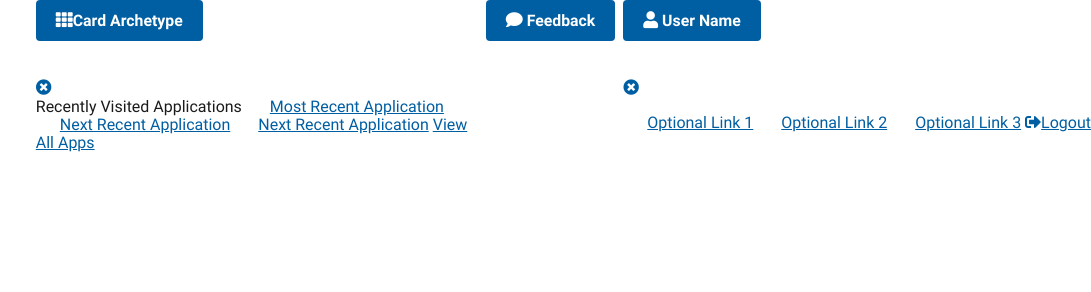
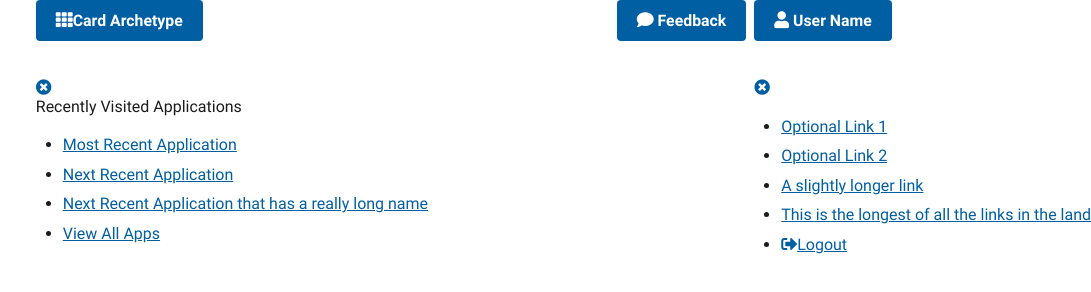
Before and after one commit to minjungb/uswds-cbp-theme, a website: page universalHeader.html in a window 1280 px wide. Shown: the full height of the page, 189-1280 px from the left. Drawn offline with Linux system fonts and the light colour scheme.

Commit message:
merge icon changes

```diff
--- a/styles/sass/cbp-theme-settings/_cbp-header.scss
+++ b/styles/sass/cbp-theme-settings/_cbp-header.scss
@@ -1,11 +1,24 @@
+$dhs-blue: #003366;
+
 .cbp-header {
-  background: #003366;
+  background: $dhs-blue;
   height: 80px;
 
   //default color and font weight for the universal header
   &-text {
     color: white;
     font-weight: 700;
+  }
+
+  ul {
+    padding: 0;
+    margin-top: $cbp-size-1;
+  }
+
+  li {
+    list-style-type: none;
+    height: auto;
+    min-height: 32px;
   }
 
   .cbp-container {
@@ -23,11 +36,13 @@
   .cbp-text-button {
     display: inline-block;
     text-decoration: none;
+    color: #ffffff;
+    padding: $cbp-size-2;
   }
 
   //changes to USWDS' usa-button class
   .usa-button {
-    background-color: #003366;
+    background-color: $dhs-blue;
 
     &:hover {
       background: rgb(255, 255, 255, 0.2);
@@ -37,15 +52,27 @@
   //"-- Recently Visited Applications" section in Application Directory Menu Dropdown
   &-subitem {
     align-items: center;
-    display: flex;
+    display: block;
     font-weight: 500;
     height: $cbp-size-4;
-    text-decoration: none;
-    color: white;
+    justify-content: left;
+    color: #ffffff;
 
     &:hover {
       background: rgb(255, 255, 255, 0.2);
-      color: white;
+      color: #ffffff;
+    }
+
+    > a {
+     color: inherit;
+     display: inherit;
+     text-decoration: none;
+     width: inherit;
+
+     > span {
+      display: inherit;
+      padding: $cbp-size-1 $cbp-size-2;
+     }
     }
   }
 
@@ -54,7 +81,7 @@
     display: inline-block;
     color: $cbp-accent-primary-light;
     font-style: italic;
-    margin: auto $cbp-size-2 $cbp-size-1 $cbp-size-2;
+    margin: $cbp-size-2 $cbp-size-2 0 $cbp-size-2;
   }
 }
 
@@ -72,31 +99,43 @@
 //dropdown styling for app directory and user profile.
 //desktop resolution
 .dropdown-content {
+  background: $dhs-blue;
+  border-radius: 0 0 5px 5px;
+  display: none;
+  margin-top: $cbp-size-1;
+  min-width: 12em;
+  max-width: 15em;
   position: absolute;
-  display: none;
   z-index: 1;
-  background: #003366;
-  border-radius: 0 0 5px 5px;
-  padding-top: $cbp-size-2;
-  margin-top: $cbp-size-1;
 
   &.show {
     display: block;
   }
 
-  &.user-profile {
-    min-width: 150px;
-  }
+
 }
 
 //This is the header name for the mobile dropdowns,
 //default is hidden at desktop/tablet resolution.
 .dropdown-header-mobile {
   display: none;
+
+  .usa-button{
+    &:hover {
+      background: transparent;
+    }
+  }
+
 }
 
 //tablet
-@media (max-width: 768px) {
+@media (max-width: 55em) {
+  ul {
+    margin-left: $cbp-size-3;
+  }
+  .cbp-header-subitem {
+    justify-content: left;
+  }
   //Removes the text in the header so that only the icons show.
   button,
   a {
@@ -123,7 +162,7 @@
   }
 
   .cbp-header-subtext {
-    margin: $cbp-size-4 0 $cbp-size-1 0;
+    margin: $cbp-size-4 $cbp-size-4 $cbp-size-1 36px;
   }
 
   .cbp-text-button {
@@ -133,25 +172,29 @@
     color: white;
   }
 
-  > .dropdown-content {
+  .dropdown-content {
     margin: 0;
   }
 
-  .cbp-header-subitem:hover {
-    background: transparent;
+  .cbp-header-subitem{
+      &:hover {
+        background: transparent;
+      }
   }
+
 
   //full screen dropdown menu
   .dropdown-content {
+    background: $dhs-blue;
     display: none;
+    height: 100vh;
+    left: 0;
+    max-width: 100vw;
+    padding: $cbp-size-4;
     position: fixed;
-    height: 100vh;
+    top: 0;
     width: 100vw;
-    left: 0;
-    top: 0;
-    background: #003366;
     z-index: 1;
-    padding: $cbp-size-3;
 
     &.show {
       display: block;
--- a/universalHeader.html
+++ b/universalHeader.html
@@ -9,8 +9,7 @@
     <link rel="stylesheet" href="assets/fontawesome/css/all.min.css">
   </head>
   <body>
-    <div>
-      <div class="cbp-header">
+    <header class="cbp-header">
       <div class="cbp-container grid-row">
         <!-- Logo section -->
         <div class="grid-col-auto margin-right-5">
@@ -48,9 +47,7 @@
                 <h2
                   class="cbp-text-heading-lg text-white display-flex flex-align-center flex-2"
                 >
-                    <i
-                      class="fas fa-th font-ui-lg text-white margin-right-1"
-                    ></i
+                  <i class="fas fa-th font-ui-lg text-white margin-right-1"></i
                   >Card Archetype
                 </h2>
                 <button
@@ -63,18 +60,32 @@
               <span class="cbp-header-subtext"
                 >Recently Visited Applications</span
               >
-                <a class="cbp-header-subitem" href="#" target="_blank"
-                  ><span class="margin-left-3">Most Recent Application</span></a
-                >
-                <a class="cbp-header-subitem" href="#" target="_blank"
-                  ><span class="margin-left-3">Next Recent Application</span></a
-                >
-                <a class="cbp-header-subitem" href="#" target="_blank"
-                  ><span class="margin-left-3">Next Recent Application</span></a
-                >
-                <a class="cbp-text-button cbp-margin-2" href="#" target="_blank"
+              <ul>
+                <li class="cbp-header-subitem">
+                  <a href="#" target="_blank">
+                    <span> Most Recent Application </span>
+                  </a>
+                </li>
+
+                <li class="cbp-header-subitem">
+                  <a href="#" target="_blank">
+                    <span> Next Recent Application </span>
+                  </a>
+                </li>
+
+                <li class="cbp-header-subitem">
+                  <a href="#" target="_blank">
+                    <span>Next Recent Application that has a really long name </span>
+                  </a>
+                </li>
+
+                <li class="cbp-header-subitem">
+                  <a class="cbp-text-button" href="#" target="_blank"
                     >View All Apps</a
                   >
+                </li>
+              </ul>
+
             </div>
           </div>
 
@@ -87,10 +98,7 @@
           </div>
 
           <!-- User profile & dropdown -->
-            <div
-              class="grid-col tablet:grid-col-auto"
-              style="position: relative"
-            >
+          <div class="grid-col tablet:grid-col-auto" style="position: relative">
             <button
               onClick="showDropdown(this)"
               class="usa-button cbp-header-dropdown"
@@ -100,10 +108,7 @@
                 User Name
               </span>
             </button>
-              <div
-                id="cbpHeaderDropdown2"
-                class="dropdown-content user-profile"
-              >
+            <div id="cbpHeaderDropdown2" class="dropdown-content user-profile">
               <div class="dropdown-header-mobile margin-bottom-2">
                 <h2
                   class="cbp-text-heading-lg text-white display-flex flex-align-center flex-2"
@@ -120,24 +125,42 @@
                   <i class="fas fa-times-circle cbp-close-icon"></i>
                 </button>
               </div>
-                <a class="cbp-header-subitem" href="#" target="_blank"
-                  ><span class="margin-left-3">Optional Link 1</span></a
+              <ul>
+                <li class="cbp-header-subitem">
+                  <a href="#" target="_blank">
+                    <span> Optional Link 1 </span>
+                  </a>
+                </li>
+
+                <li class="cbp-header-subitem">
+                  <a href="#" target="_blank">
+                    <span> Optional Link 2 </span>
+                  </a>
+                </li>
+
+                <li class="cbp-header-subitem">
+                  <a href="#" target="_blank">
+                    <span>A slightly longer link </span>
+                  </a>
+                </li>
+                <li class="cbp-header-subitem">
+                  <a href="#" target="_blank">
+                    <span>
+                      This is the longest of all the links in the land
+                    </span>
+                  </a>
+                </li>
+                <li class="cbp-header-subitem">
+                  <a class="cbp-text-button" href="#" target="_blank"
+                    ><i class="fas fa-sign-out-alt"></i>Logout</a
                   >
-                <a class="cbp-header-subitem" href="#" target="_blank"
-                  ><span class="margin-left-3">Optional Link 2</span></a
-                >
-                <a class="cbp-header-subitem" href="#" target="_blank"
-                  ><span class="margin-left-3">Optional Link 3</span></a
-                >
-                <a class="cbp-text-button cbp-margin-2" href="#" target="_blank"
-                  ><span><i class="fas fa-sign-out-alt"></i>Logout</span></a
-                >
+                </li>
+              </ul>
             </div>
           </div>
         </div>
       </div>
-      </div>
-    </div>
+    </header>
 
     <!-- Required JS for USWDS -->
     <script src="js/uswds.min.js"></script>
```
Lines whose indentation alone changed are shown as unchanged.
